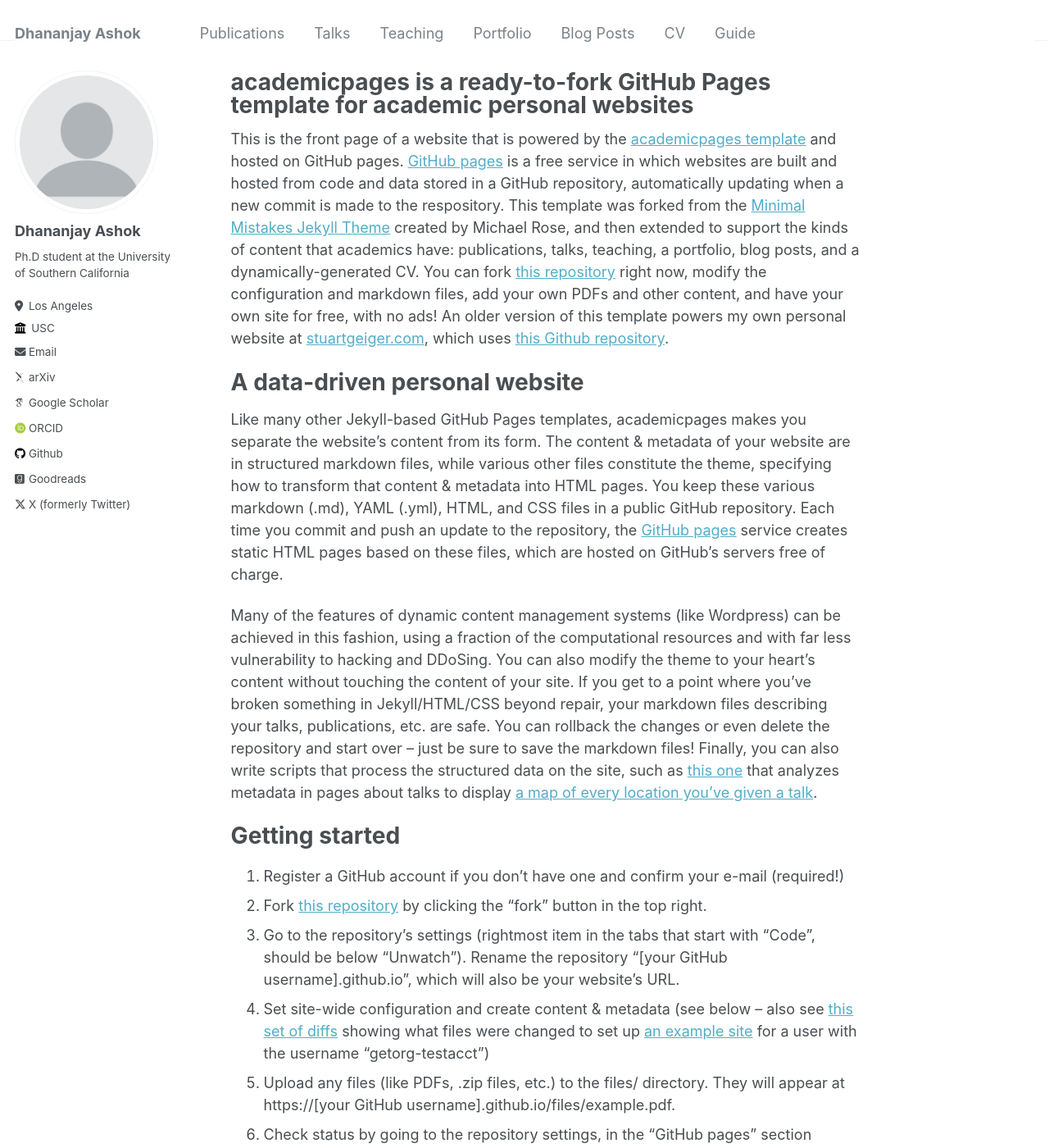
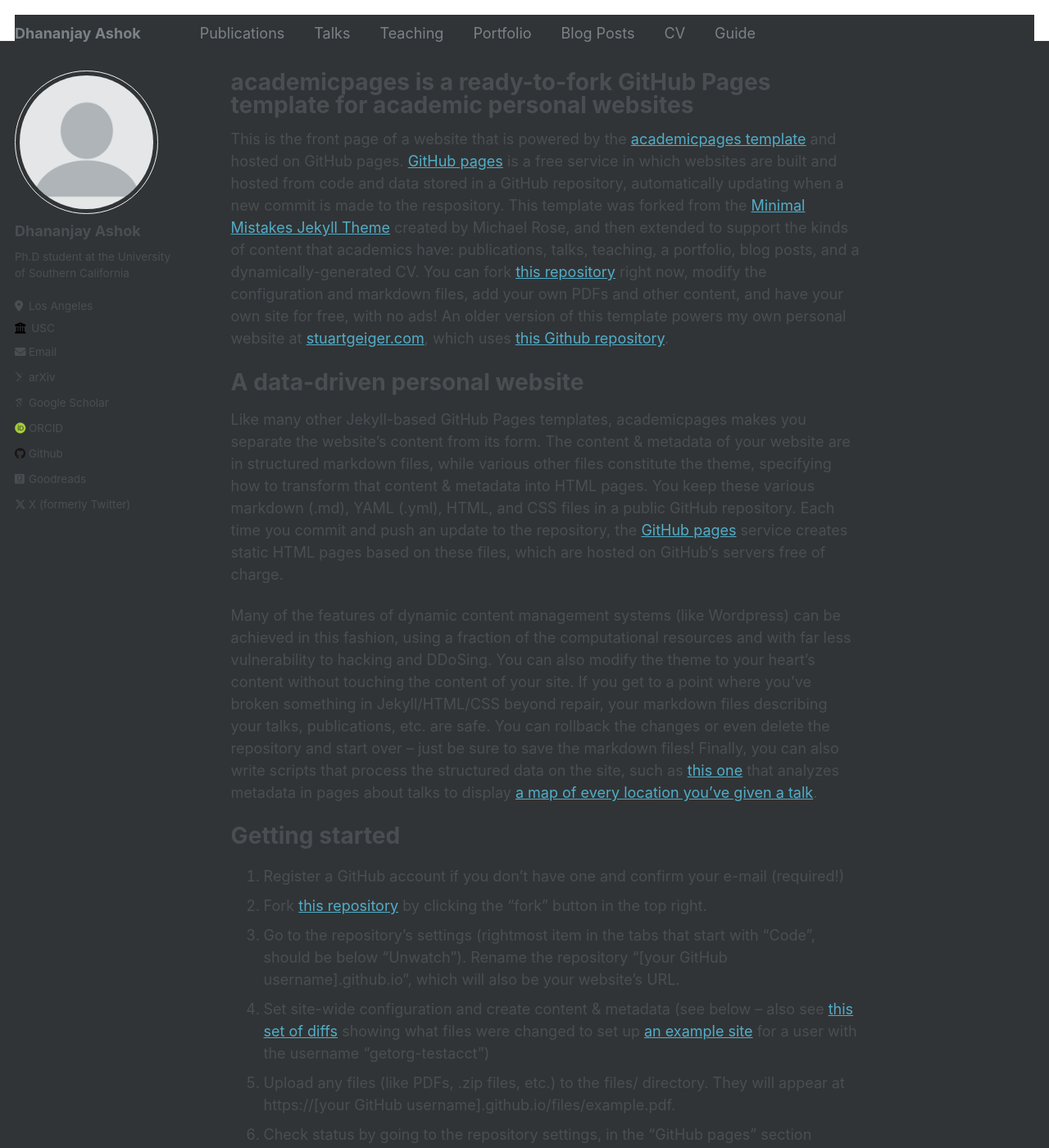
Before and after one commit to DhananjayAshok/DhananjayAshok.github.io, a Jekyll site: the page built from _pages/about.md, in a window 1280 px wide and 1400 px high. Shown: the whole window at 82% size. Built offline with Jekyll 4.4.1, drawn with Linux system fonts in a browser that asks for light colours; some web fonts are replaced.

Commit message:
Update _variables.scss

```diff
--- a/_sass/_variables.scss
+++ b/_sass/_variables.scss
@@ -56,7 +56,7 @@ $light-gray                 : mix(#fff, $gray, 50%);
 $lighter-gray               : mix(#fff, $gray, 90%);
 
 $body-color                 : #fff;
-$background-color           : #fff;
+$background-color           : $darker-gray;
 $code-background-color      : #fafafa;
 $code-background-color-dark : $light-gray;
 $text-color                 : $dark-gray;
```
